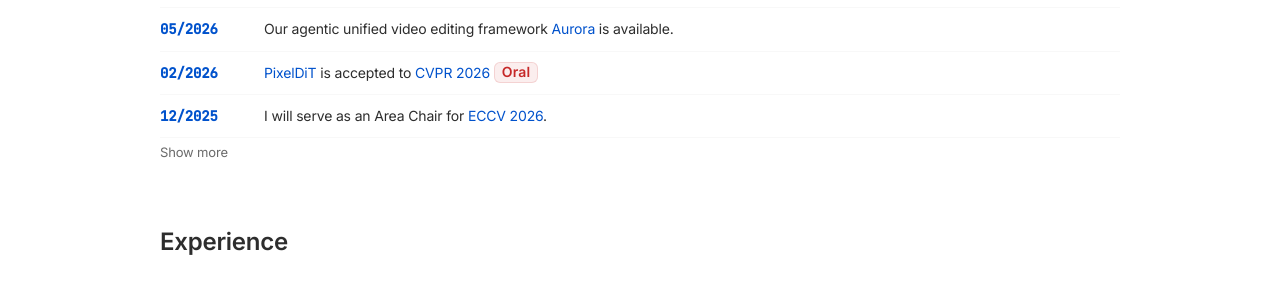
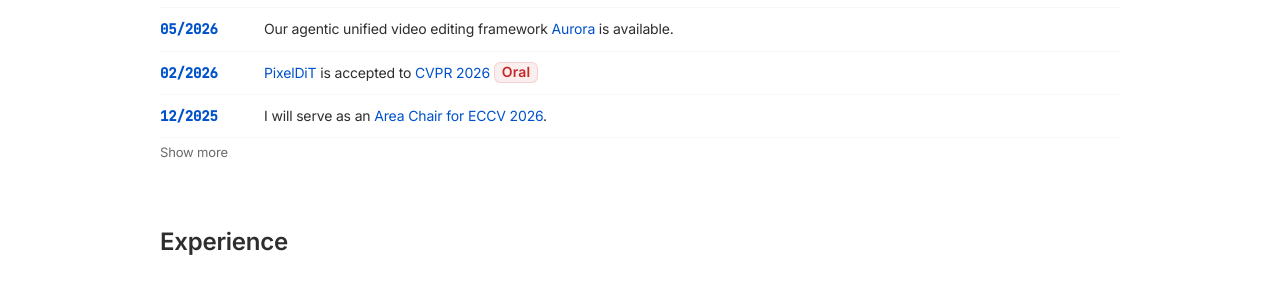
Before and after one commit to yeates/yeates.github.io, a Jekyll site: the page built from index.md, in a window 1280 px wide and 900 px high, scrolled down 349 px. Shown: the part 153-453 px from the top of the window. Built offline with Jekyll 4.4.1, drawn with Linux system fonts in a browser that asks for light colours; nearby versions of some CDN libraries; a style sheet for code colours, icons or effects is not loaded; some of the changed lines change nothing that is shown.

Commit message:
update ac link

```diff
--- a/index.md
+++ b/index.md
@@ -27,7 +27,7 @@
 
 <div class="news-item">
 <div class="news-date">12/2025</div>
-<div class="news-content">I will serve as an Area Chair for <a href="https://eccv.ecva.net/">ECCV 2026</a>.</div>
+<div class="news-content">I will serve as an <a href="https://eccv.ecva.net/Conferences/2026/ProgramCommittee#:~:text=Yongsheng%20Yu">Area Chair for ECCV 2026</a>.</div>
 </div>
 
 <div class="news-item">
```
